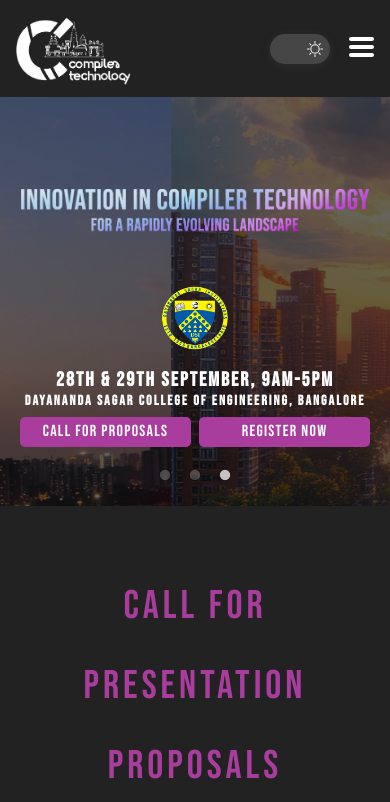
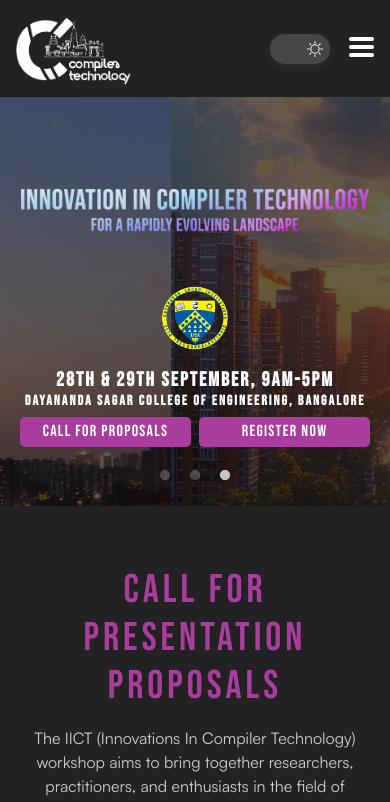
Before and after one commit to compilertech/compilertech-fe, a React (Vite) app: page / in a window 390 px wide. Shown: the top 802 px of the page. Built offline with nearby package versions, Linux system fonts and the light colour scheme.

Commit message:
Minor line height change for mobile view

```diff
--- a/src/components/CallForProposals.tsx
+++ b/src/components/CallForProposals.tsx
@@ -101,8 +101,9 @@
   margin-bottom: 0;
   font-family: "Bebas Neue", sans-serif;
   text-align: center;
-  @media (max-width: ${TABLET_BREAKPOINT}) {
-    text-align: center;
+  @media (max-width: ${MOBILE_BREAKPOINT}) {
+    line-height: revert;
+    margin-bottom: 1rem;
   }
 `;
 
```
